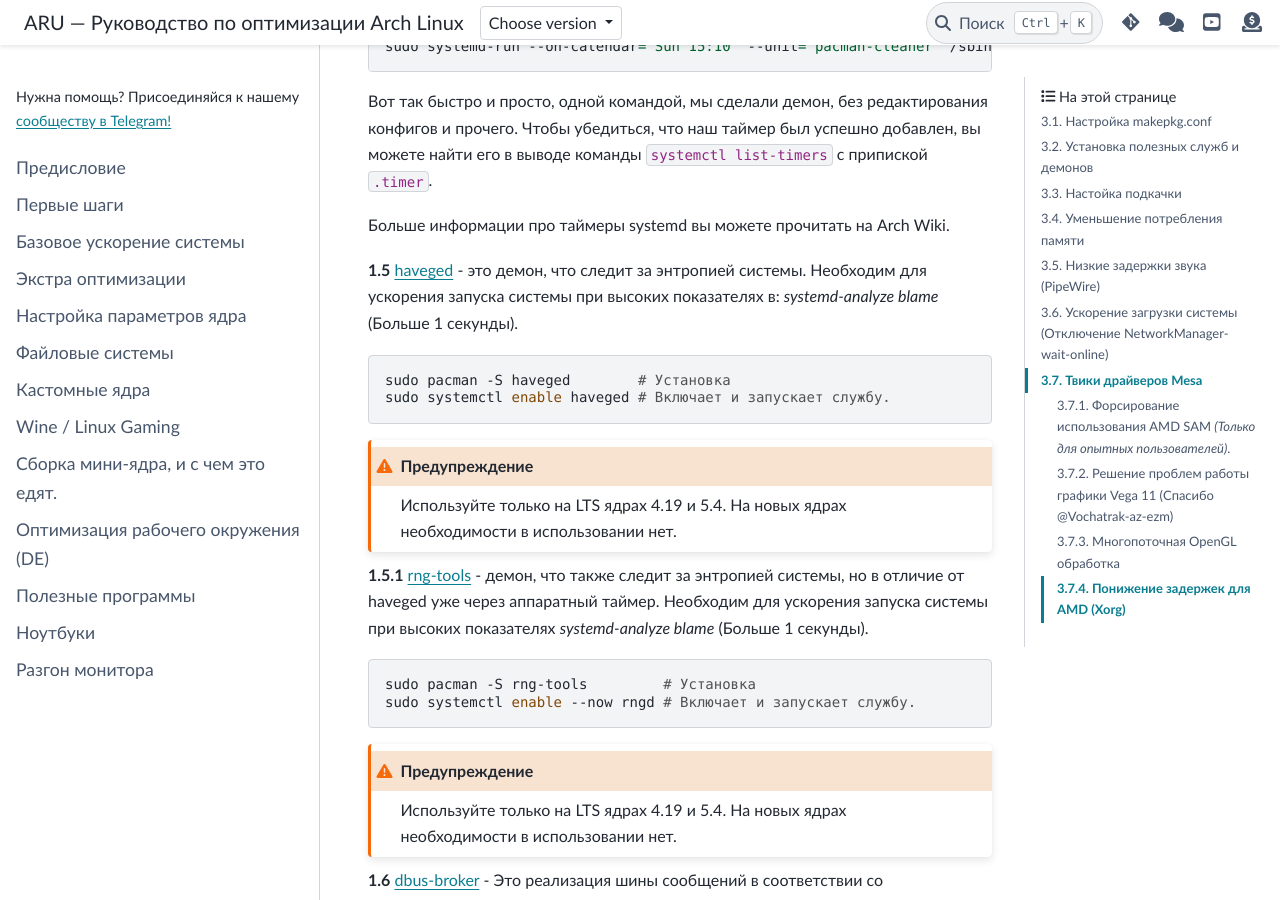
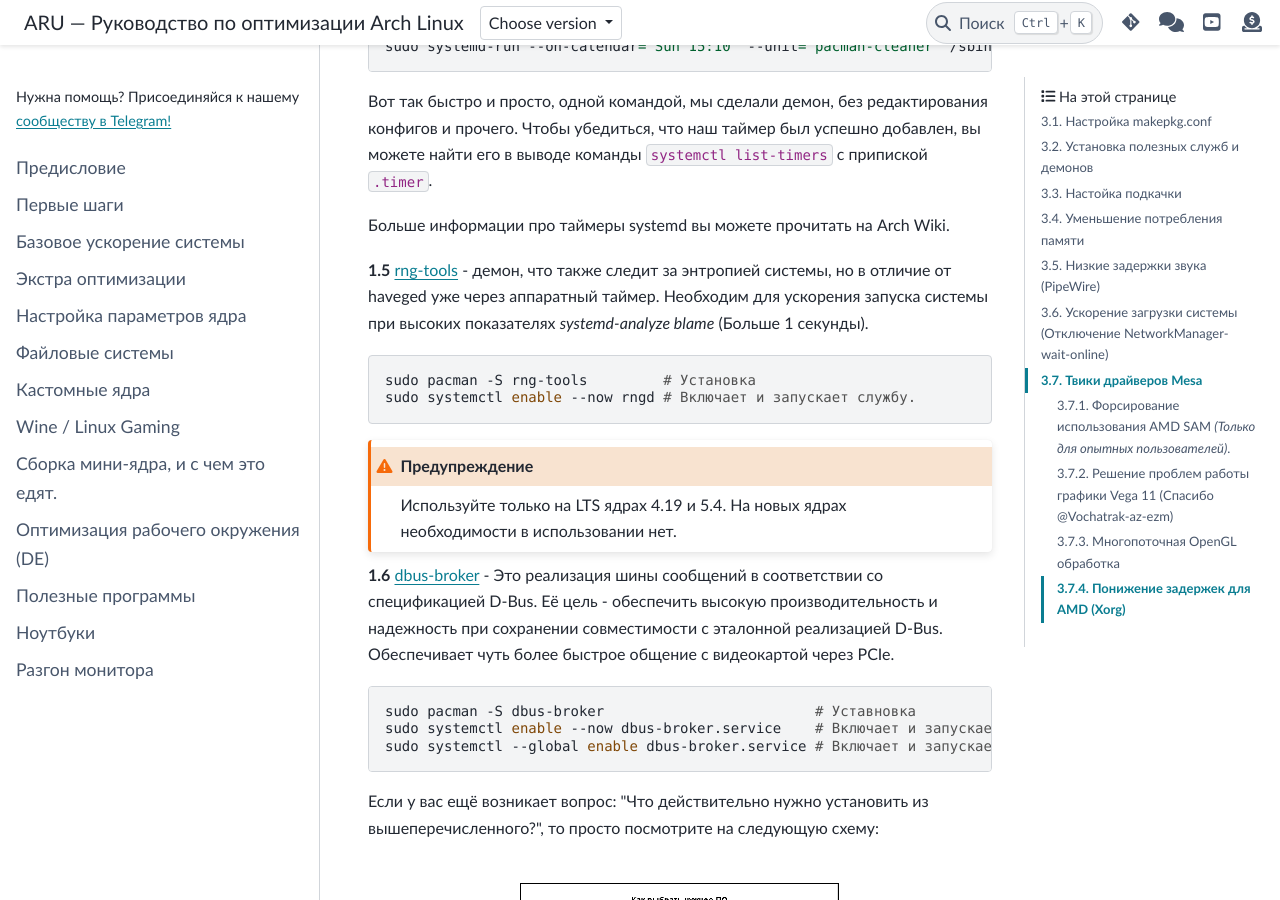
Before and after one commit to ventureoo/ARU, a Sphinx documentation site: the page built from docs/source/generic-system-acceleration.rst, in a window 1280 px wide and 900 px high, scrolled down 3904 px. Built offline with Sphinx 7.4.7 and the PyData theme 0.15.4, drawn with Linux system fonts in a browser that asks for light colours.

Commit message:
generic-system-acceleration: Remove haveged
It just doesn't work

```diff
--- a/docs/source/generic-system-acceleration.rst
+++ b/docs/source/generic-system-acceleration.rst
@@ -192,19 +192,7 @@
 Больше информации про таймеры systemd вы можете прочитать на Arch
 Wiki.
 
-**1.5** `haveged
-<https://wiki.archlinux.org/title/Haveged_(Русский)>`_ - это демон,
-что следит за энтропией системы. Необходим для ускорения запуска
-системы при высоких показателях в: *systemd-analyze blame* (Больше 1
-секунды). ::
-
-  sudo pacman -S haveged        # Установка
-  sudo systemctl enable haveged # Включает и запускает службу.
-
-.. warning:: Используйте только на LTS ядрах 4.19 и 5.4. На новых
-   ядрах необходимости в использовании нет.
-
-**1.5.1** `rng-tools <https://wiki.archlinux.org/title/Rng-tools>`_ -
+**1.5** `rng-tools <https://wiki.archlinux.org/title/Rng-tools>`_ -
 демон, что также следит за энтропией системы, но в отличие от haveged
 уже через аппаратный таймер. Необходим для ускорения запуска системы
 при высоких показателях *systemd-analyze blame* (Больше 1 секунды). ::
```
